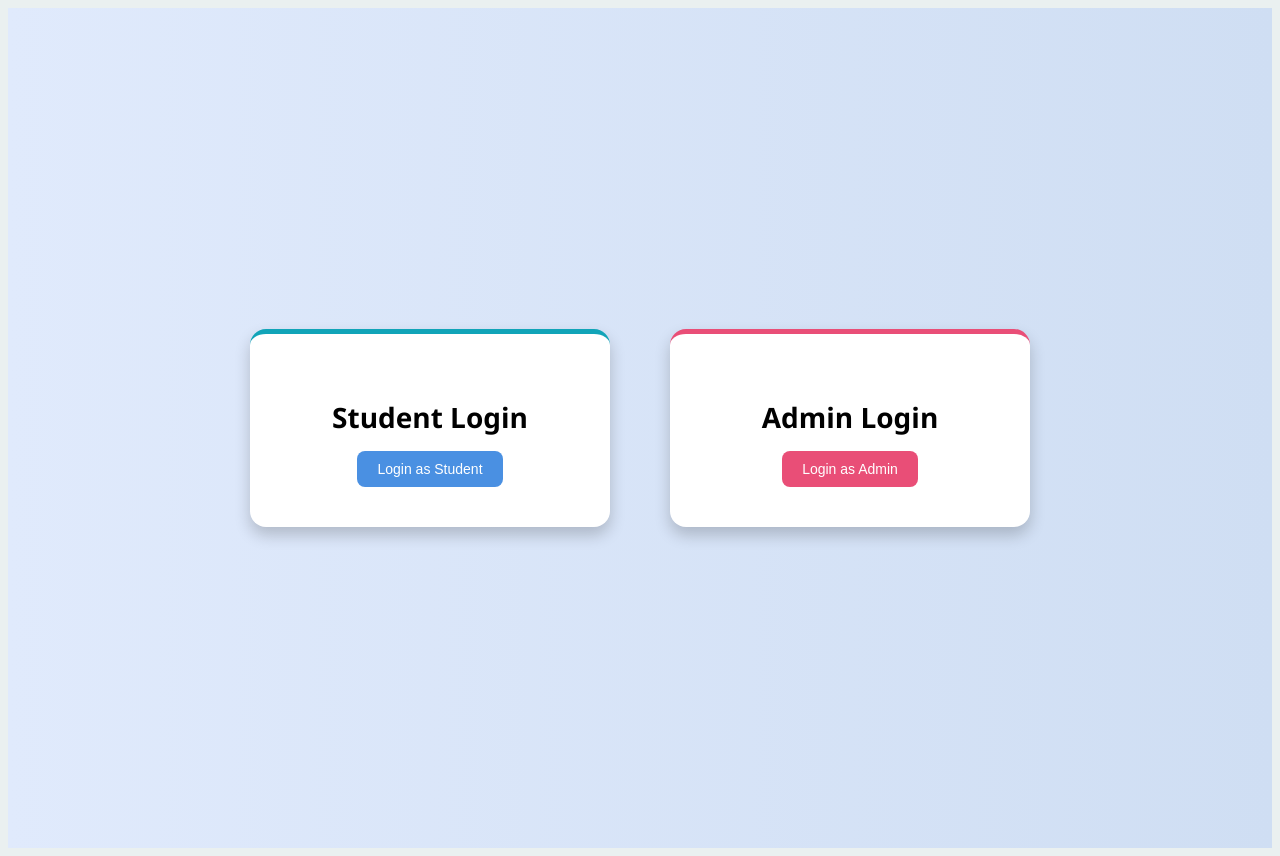
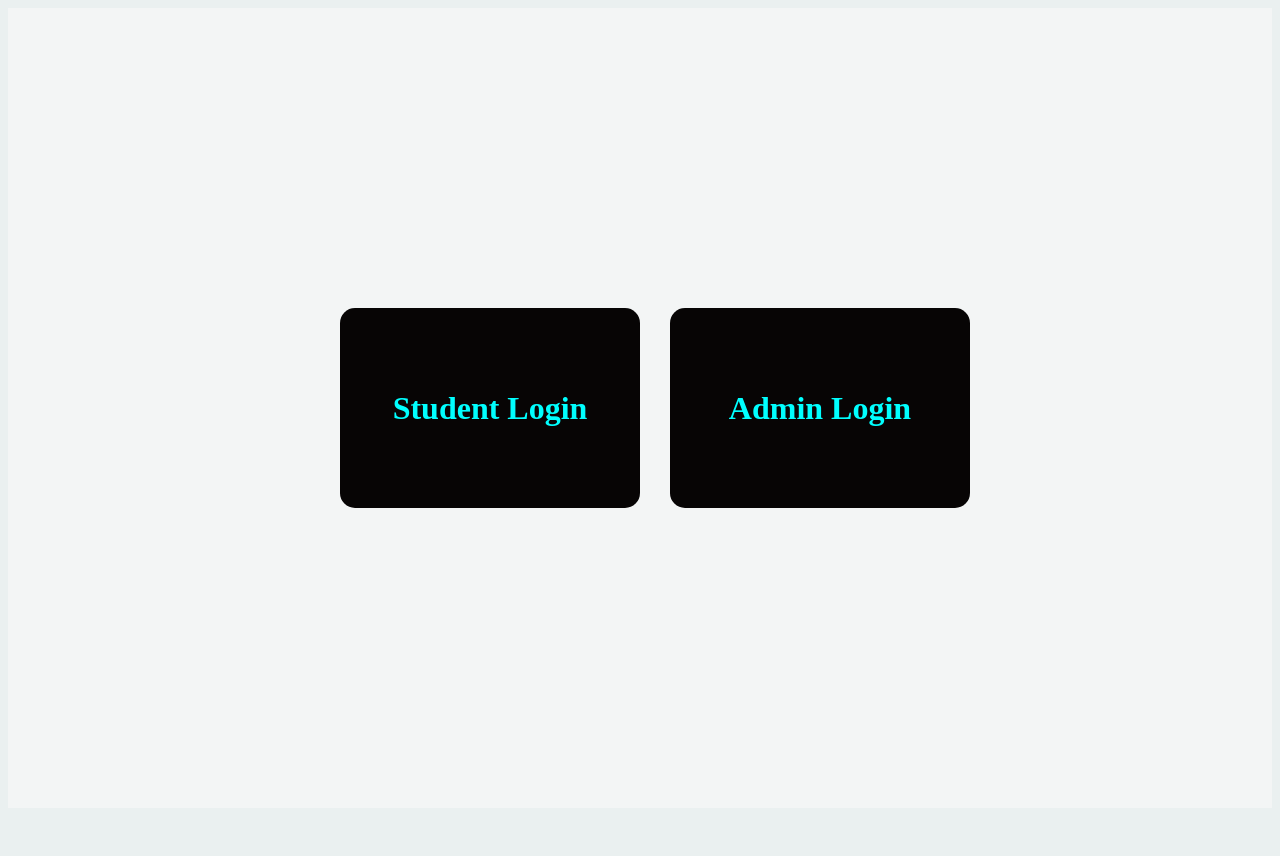
Before and after one commit to Mainudheen/allocation-management, a React (Create React App) app: page / in a window 1280 px wide. After the commit the page ends 816 px from the top, so only its background shows below. Built offline with nearby package versions, Linux system fonts and the light colour scheme.

Commit message:
homepage background

```diff
--- a/package.json
+++ b/package.json
@@ -7,6 +7,7 @@
     "@testing-library/jest-dom": "^6.6.3",
     "@testing-library/react": "^16.3.0",
     "@testing-library/user-event": "^13.5.0",
+    "framer-motion": "^12.23.9",
     "react": "^19.1.0",
     "react-dom": "^19.1.0",
     "react-router-dom": "^7.7.0",
@@ -40,7 +41,6 @@
   },
   "description": "This project was bootstrapped with [Create React App](https://github.com/facebook/create-react-app).",
   "main": "index.js",
-  "devDependencies": {},
   "repository": {
     "type": "git",
     "url": "git+https://github.com/Mainudheen/allocation-management.git"
--- a/src/components/HomePage.css
+++ b/src/components/HomePage.css
@@ -1,4 +1,4 @@
-.homepage-container {
+/* .homepage-container {
   display: flex;
   justify-content: center;
   align-items: center;
@@ -67,4 +67,61 @@
 
 .admin-card button:hover {
   background-color: #c0365f;
+} */
+
+.holographic-container {
+  display: flex;
+  justify-content: center;
+  align-items: center;
+  height: 100vh;
+  background: #f3f5f5;
 }
+
+.holographic-card {
+  width: 300px;
+  height: 200px;
+  background: #070505;
+  display: flex;
+  justify-content: center;
+  align-items: center;
+  position: relative;
+  overflow: hidden;
+  border-radius: 15px;
+  transition: all 0.5s ease;
+  margin-left: 30px;
+}
+
+.holographic-card h2 {
+  color: #0ff;
+  font-size: 2rem;
+  position: relative;
+  z-index: 2;
+}
+
+.holographic-card::before {
+  content: '';
+  position: absolute;
+  top: -50%;
+  left: -50%;
+  width: 200%;
+  height: 200%;
+  background: linear-gradient(
+    0deg,
+    transparent,
+    transparent 30%,
+    rgba(0,255,255,0.5)
+  );
+  transform: rotate(-45deg);
+  transition: all 0.5s ease;
+  opacity: 0;
+}
+
+.holographic-card:hover {
+  transform: scale(1.15);
+  box-shadow: 0 0 20px rgba(0,255,255,0.5);
+}
+
+.holographic-card:hover::before {
+  opacity: 1;
+  transform: rotate(-45deg) translateY(100%);
+}
--- a/src/components/HomePage.jsx
+++ b/src/components/HomePage.jsx
@@ -1,23 +1,28 @@
 import React from 'react';
 import { useNavigate } from 'react-router-dom';
 import './HomePage.css';
+
 
 function HomePage() {
   const navigate = useNavigate();
 
   return (
-    <div className="homepage-container">
-      <div className="card student-card" onClick={() => navigate('/student-login')}>
+    <div className="holographic-container">
+
+      <div className="holographic-card" onClick={() => navigate('/student-login')}>
+
         <h2>Student Login</h2>
 
-        <button>Login as Student</button>
+
+
       </div>
 
-      <div className="card admin-card" onClick={() => navigate('/admin-login')}>
+      <div className="holographic-card" onClick={() => navigate('/admin-login')}>
         <h2>Admin Login</h2>
 
-        <button>Login as Admin</button>
+
       </div>
+
     </div>
   );
 }
--- a/src/components/StudentLogin.jsx
+++ b/src/components/StudentLogin.jsx
@@ -1,5 +1,6 @@
 import React, { useState } from 'react';
 import './StudentLogin.css';
+
 
 function StudentLogin() {
  const [formData, setFormData] = useState({
@@ -49,6 +50,7 @@ function StudentLogin() {
 
   return (
     <div className="student-login-container">
+
       <form className="student-login-card" onSubmit={handleSubmit}>
         <h2>STUDENT LOGIN</h2>
 
@@ -106,6 +108,7 @@ function StudentLogin() {
 
         <button type="submit">Login</button>
       </form>
+
     </div>
   );
 }
```
Also changed, not shown: jsrepo.json (added, +17 -0 lines), 1 other file (tests, documents, lock files or other folders). Lines whose indentation alone changed are shown as unchanged.
